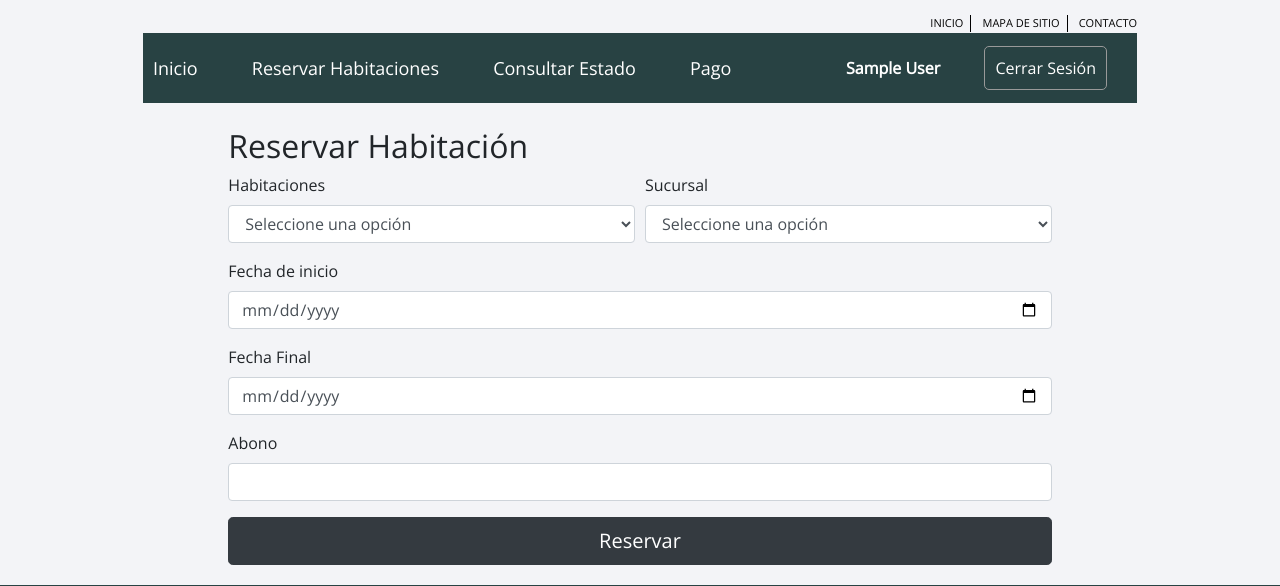
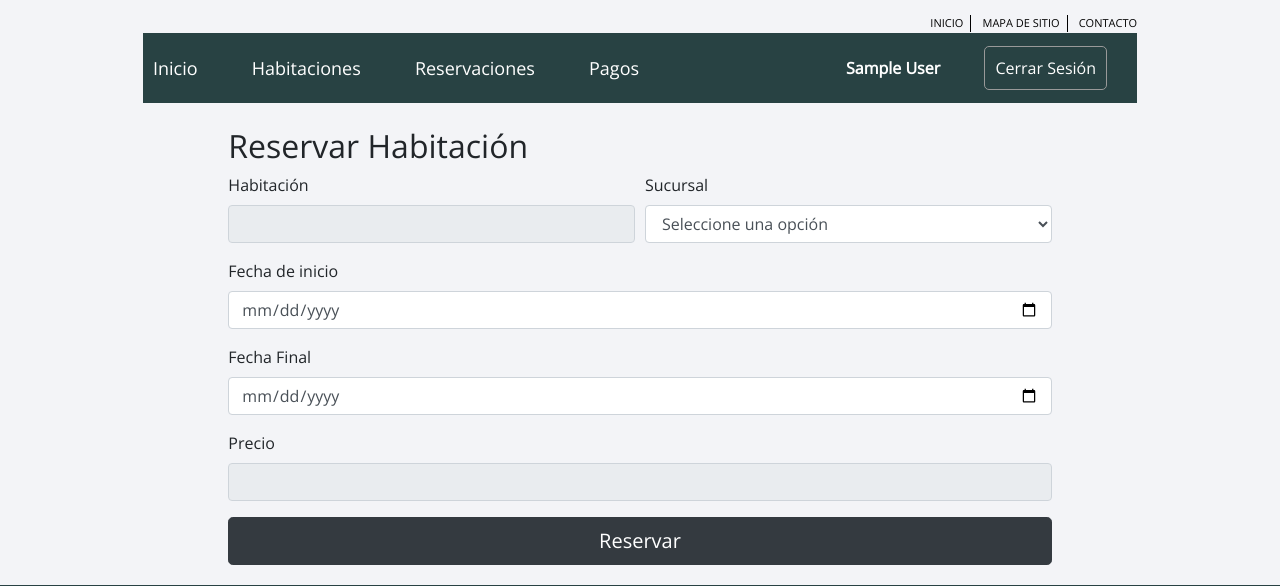
Before and after one commit to karina0724/Sweet-Happiness, a PHP site: page /ReservarHabitaciones.php in a window 1280 px wide. Shown: the part 385-971 px from the top of the page. Run offline with PHP 8.4, Linux system fonts and the light colour scheme; the visitor is signed in with stand-in values (Sample User, id 1); data that the repository does not hold is empty; some libraries are stand-ins or nearby versions.

Commit message:
Trabajando en huespedes

```diff
--- a/FinalAdm/ReservarHabitaciones.php
+++ b/FinalAdm/ReservarHabitaciones.php
@@ -1,15 +1,30 @@
 <?php
+ob_start();
 include('head.php');
+
+if(isset($_GET['precio']) && isset($_GET['habitacion']) && isset($_GET['idHabitacion'])){
+    $precio = $_GET['precio'];
+    $tipoHabitacion = $_GET['habitacion'];
+    $idHabitacion = $_GET['idHabitacion'];
+}
+
 if($_POST){
-    $datos = extract($_POST);
+
+    extract($_POST);
+    var_dump($idHabitacion, $_SESSION['UserId'], $provincia, $fechaIni, $fechaFin,  $precio);
 
     $sql2 = "INSERT INTO reservaciones_habitaciones(id_habitaciones, id_HReservador, id_sucursales, fecha_inicio, fecha_fin, monto_total)
-    VALUES ({$habitaciones}, {$_SESSION['UserId']} , {$provincia}, '{$fechaIni}', '{$fechaFin}', '{$monto}')";
+    VALUES ({$idHabitacion}, {$_SESSION['UserId']}, {$provincia}, '{$fechaIni}', '{$fechaFin}', {$precio})";
+
     $rs = conexion::execute($sql2);
+
+    header("location: consultarReservaciones.php?idHuesped={$_SESSION['UserId']}");
+
 }
 if(isset($_SESSION['initialization_sistem'])){
     if(isset($_SESSION['rol']) == 3 || isset($_SESSION['rol']) == 1){
 
+ob_end_flush();
 ?>
 <br>
 <div class=" container col-md-8">
@@ -17,38 +32,12 @@ if(isset($_SESSION['initialization_sistem'])){
     <form method="POST">
         <div class="form-row">
         <div class="form-group col-md-6">
-                        <label for="habitaciones">Habitaciones</label>
-                            <select name="habitaciones" class="form-control" id="habitaciones" required>
-                            <?php
-                               if(isset($_GET['edit'])){
-                                   ?> <option value=<?php echo $_POST['id_sucursales']; ?>><?php echo $_POST['categoria'];?></option><?php
-                                   $sql = "SELECT * FROM habitaciones WHERE categoria != '{$_POST['id']}'";
-                                   $rs = conexion::query_array($sql);
-                                   foreach($rs as $data)
-                                   {
-                                      echo "
-                                         <option value='{$data['id']}' name='habitaciones'>{$data['categoria']}</option>
-                                      ";
-                                   }
-                               }
-                               else{
-                                ?> <option value=0>Seleccione una opción</option><?php
-                                $sql = "SELECT * FROM habitaciones";
-                                $rs = conexion::query_array($sql);
-                                foreach($rs as $data)
-                                {
-                                   echo "
-                                      <option value='{$data['id']}' name='habitaciones'>{$data['categoria']}</option>
-                                   ";
-                                }
-                            }
-                            ?>
-
-                           </select>
-                    </div>
+                        <label for="habitaciones">Habitación</label>
+                        <input type="text" class="form-control" id="habitaciones" name="habitaciones" value="<?php echo $tipoHabitacion; ?>" disabled>
+        </div>
             <div class="form-group col-md-6">
                         <label for="provincia">Sucursal</label>
-                            <select name="provincia" class="form-control" id="provincia" required>
+                            <select name="provincia" class="form-control" id="provincia" name="provincia" required>
                             <?php
                                if(isset($_GET['edit'])){
                                    ?> <option value=<?php echo $_POST['id_sucursales']; ?>><?php echo $_POST['id_sucursales'];?></option><?php
@@ -86,8 +75,8 @@ if(isset($_SESSION['initialization_sistem'])){
             <input type="date" class="form-control" id="fechaFin" name="fechaFin" placeholder="Fecha Final">
         </div>
         <div class="form-group">
-            <label for="monto">Abono</label>
-            <input type='number' class='form-control' id='monto' name='monto' >
+            <label for="monto">Precio</label>
+            <input type='number' class='form-control' id='monto' name='monto' value="<?php echo $precio;?>" disabled>
         </div>
         <div class="text-center">
             <button type="submit" class="btn btn-dark btn-lg btn-block">Reservar</button>
--- a/FinalAdm/head.php
+++ b/FinalAdm/head.php
@@ -112,9 +112,9 @@
                case 3:?>
                     <nav class="menu-ja">
                         <a href="index.php">Inicio</a>
-                        <a href="ReservarHabitaciones.php">Reservar Habitaciones</a>
-                        <a href="#">Consultar Estado</a>
-                        <a href="#">Pago</a>
+                        <a href="consultarHabitaciones.php">Habitaciones</a>
+                        <a href="consultarReservaciones.php?idHuesped=<? echo $_SESSION['UserId']?>">Reservaciones</a>
+                        <a href="pagoHuesped.php">Pagos</a>
                     </nav><?php
                  break;
                case 4:?>
```
Also changed, not shown: FinalAdm/consultarHabitaciones.php (+24 -32 lines), FinalAdm/consultarReservaciones.php (added, +67 -0 lines), FinalAdm/pagoHuesped.php (added).
